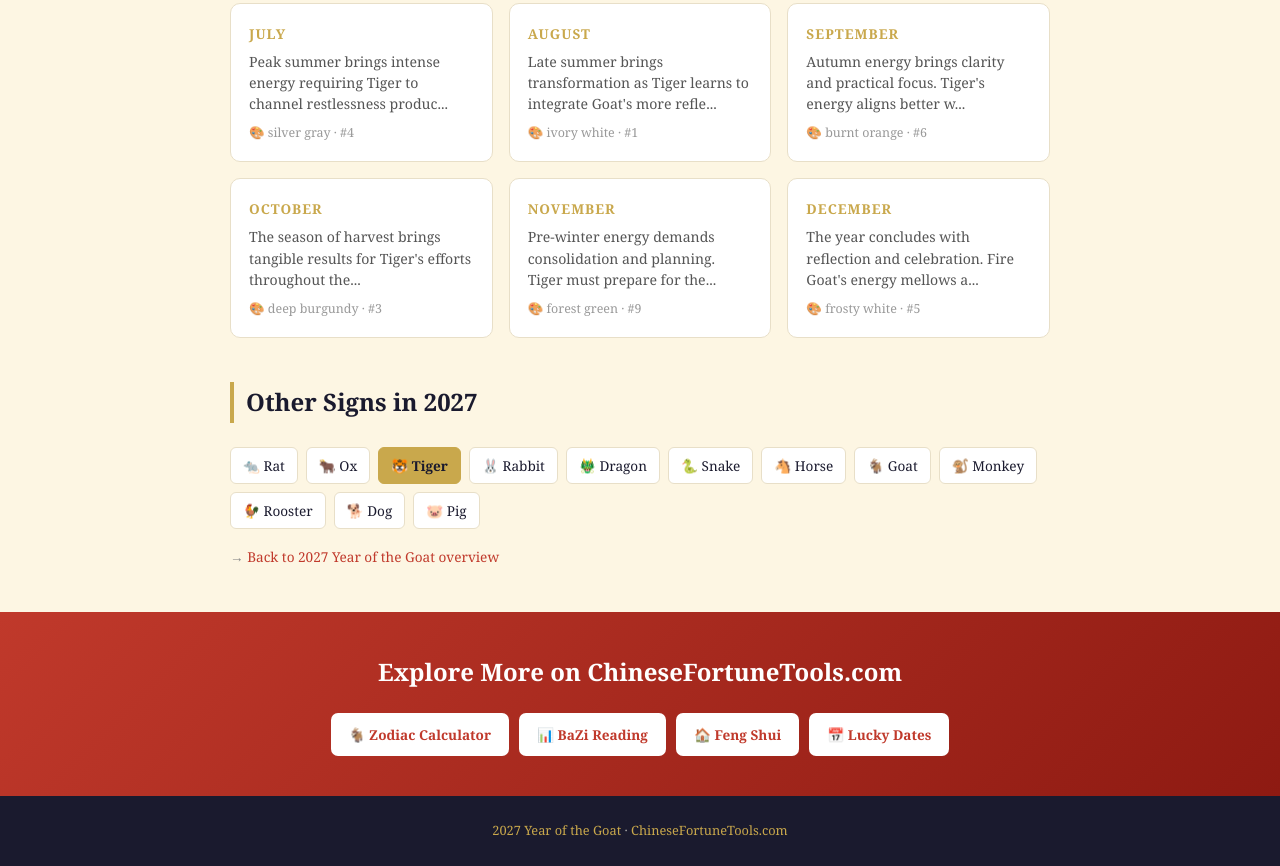
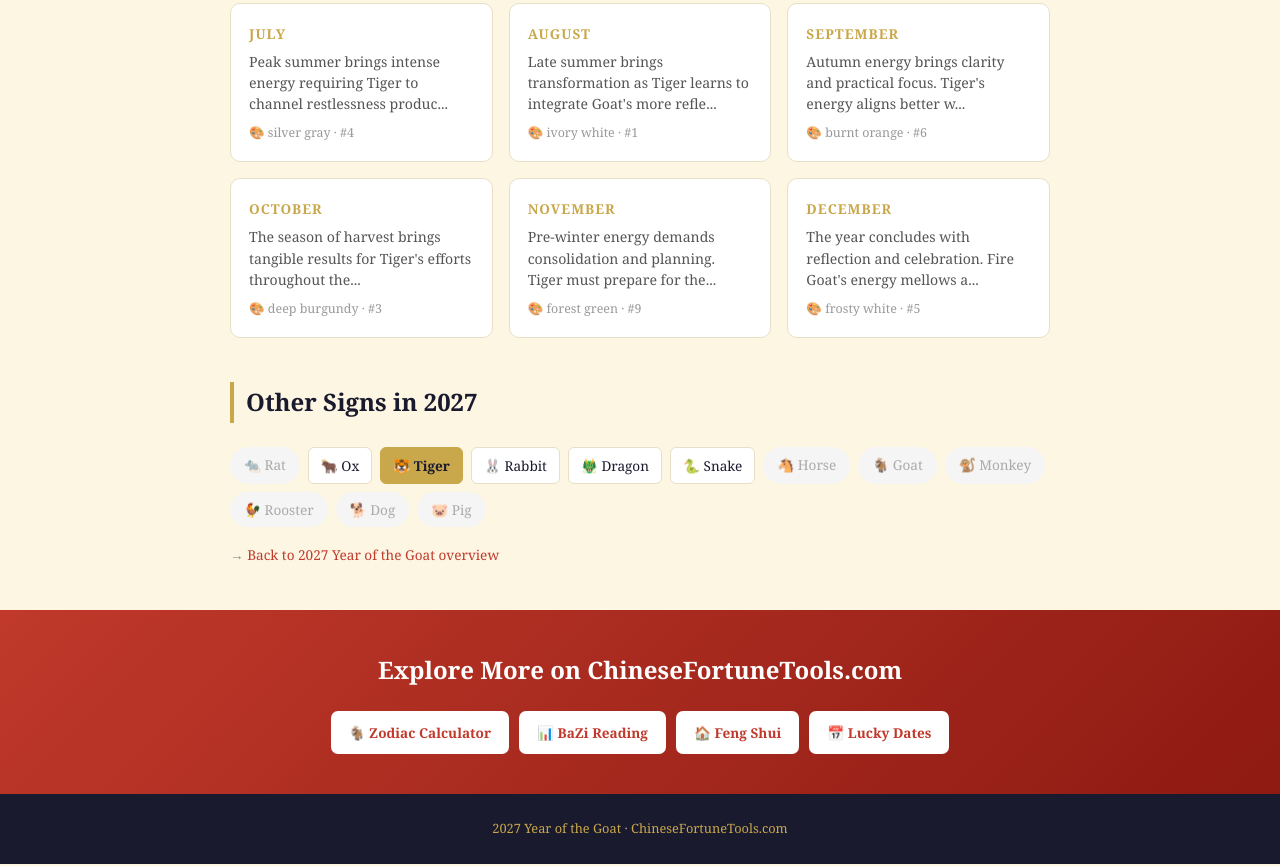
Before and after one commit to daligao/year-of-goat-2027, a plain HTML site: page 2027/tiger/index.html in a window 1280 px wide. Shown: the part 783-1649 px from the top of the page. Drawn offline with Linux system fonts and the light colour scheme.

Commit message:
fix: remove dead links to missing zodiacs in tiger/2027 Other Signs row

```diff
--- a/2027/tiger/index.html
+++ b/2027/tiger/index.html
@@ -27,6 +27,7 @@ a:hover{text-decoration:underline;}
 .mc-overall{font-size:0.88rem;color:#555;margin-bottom:8px;line-height:1.5;}
 .mc-lucky{font-size:0.78rem;color:#999;}
 .signs-row{display:flex;flex-wrap:wrap;gap:8px;margin-top:16px;}
+.soon{display:inline-block;padding:6px 14px;border-radius:20px;font-size:0.85rem;color:#aaa;background:#f5f5f5;cursor:default;}
 .signs-row a{background:#fff;border:1px solid #e8dfc8;border-radius:6px;padding:6px 12px;font-size:0.85rem;color:var(--ink);}
 .signs-row a.active{background:var(--gold);color:#1a1a2e;border-color:var(--gold);font-weight:bold;}
 .cta-banner{background:linear-gradient(135deg,#c0392b,#8e1a12);color:#fff;text-align:center;padding:40px 20px;}
@@ -60,7 +61,7 @@ footer a{color:var(--gold);}
 </section>
 <section class="section" style="padding-top:0">
   <h2>Other Signs in 2027</h2>
-  <div class="signs-row"><a href="/2027/rat/" class="">🐀 Rat</a><a href="/2027/ox/" class="">🐂 Ox</a><a href="/2027/tiger/" class="active">🐯 Tiger</a><a href="/2027/rabbit/" class="">🐰 Rabbit</a><a href="/2027/dragon/" class="">🐲 Dragon</a><a href="/2027/snake/" class="">🐍 Snake</a><a href="/2027/horse/" class="">🐴 Horse</a><a href="/2027/goat/" class="">🐐 Goat</a><a href="/2027/monkey/" class="">🐒 Monkey</a><a href="/2027/rooster/" class="">🐓 Rooster</a><a href="/2027/dog/" class="">🐕 Dog</a><a href="/2027/pig/" class="">🐷 Pig</a></div>
+  <div class="signs-row"><span class="soon">🐀 Rat</span><a href="/2027/ox/" class="">🐂 Ox</a><a href="/2027/tiger/" class="active">🐯 Tiger</a><a href="/2027/rabbit/" class="">🐰 Rabbit</a><a href="/2027/dragon/" class="">🐲 Dragon</a><a href="/2027/snake/" class="">🐍 Snake</a><span class="soon">🐴 Horse</span><span class="soon">🐐 Goat</span><span class="soon">🐒 Monkey</span><span class="soon">🐓 Rooster</span><span class="soon">🐕 Dog</span><span class="soon">🐷 Pig</span></div>
   <p style="margin-top:16px;font-size:0.85rem;color:#888;">→ <a href="/">Back to 2027 Year of the Goat overview</a></p>
 </section>
 <div class="cta-banner">
```
